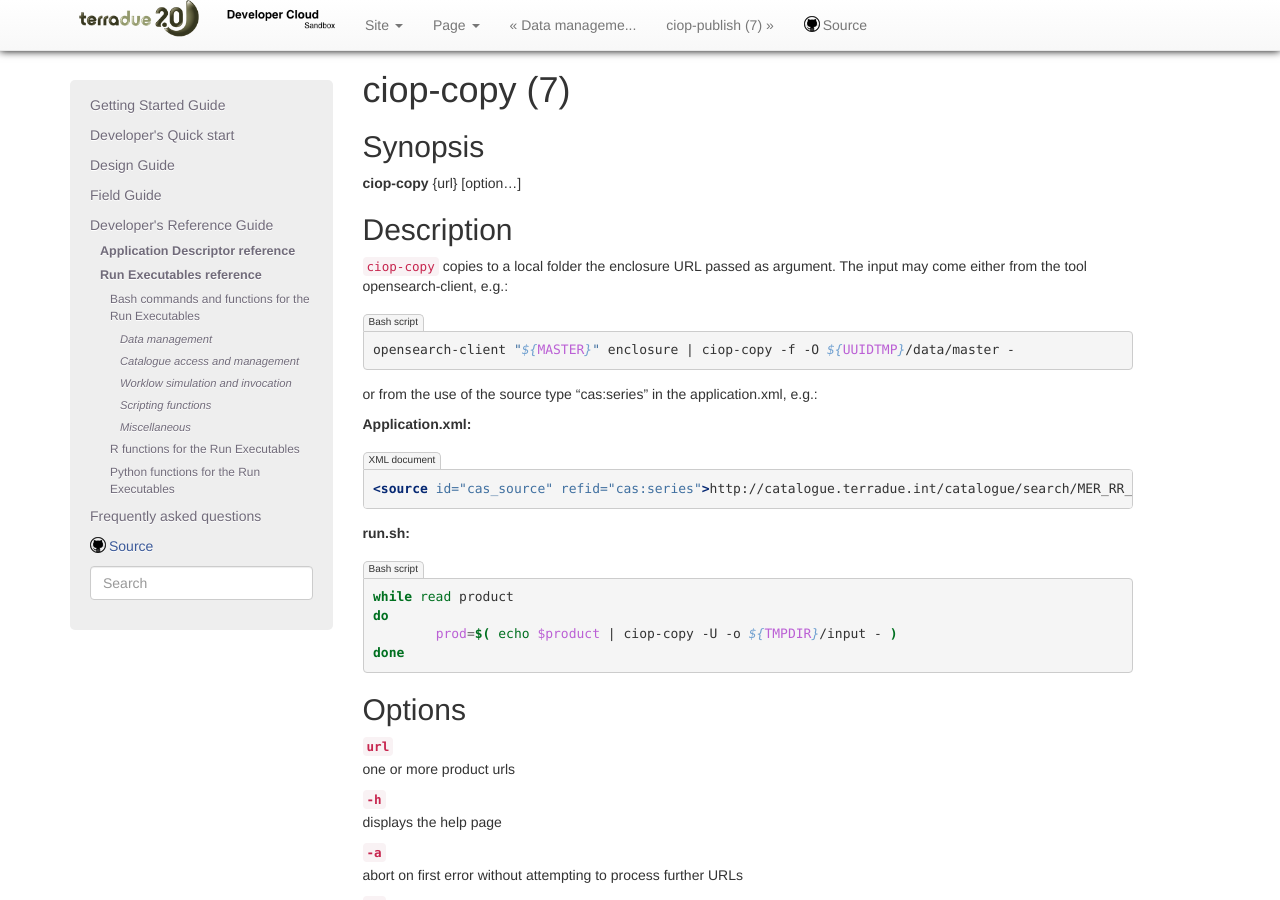
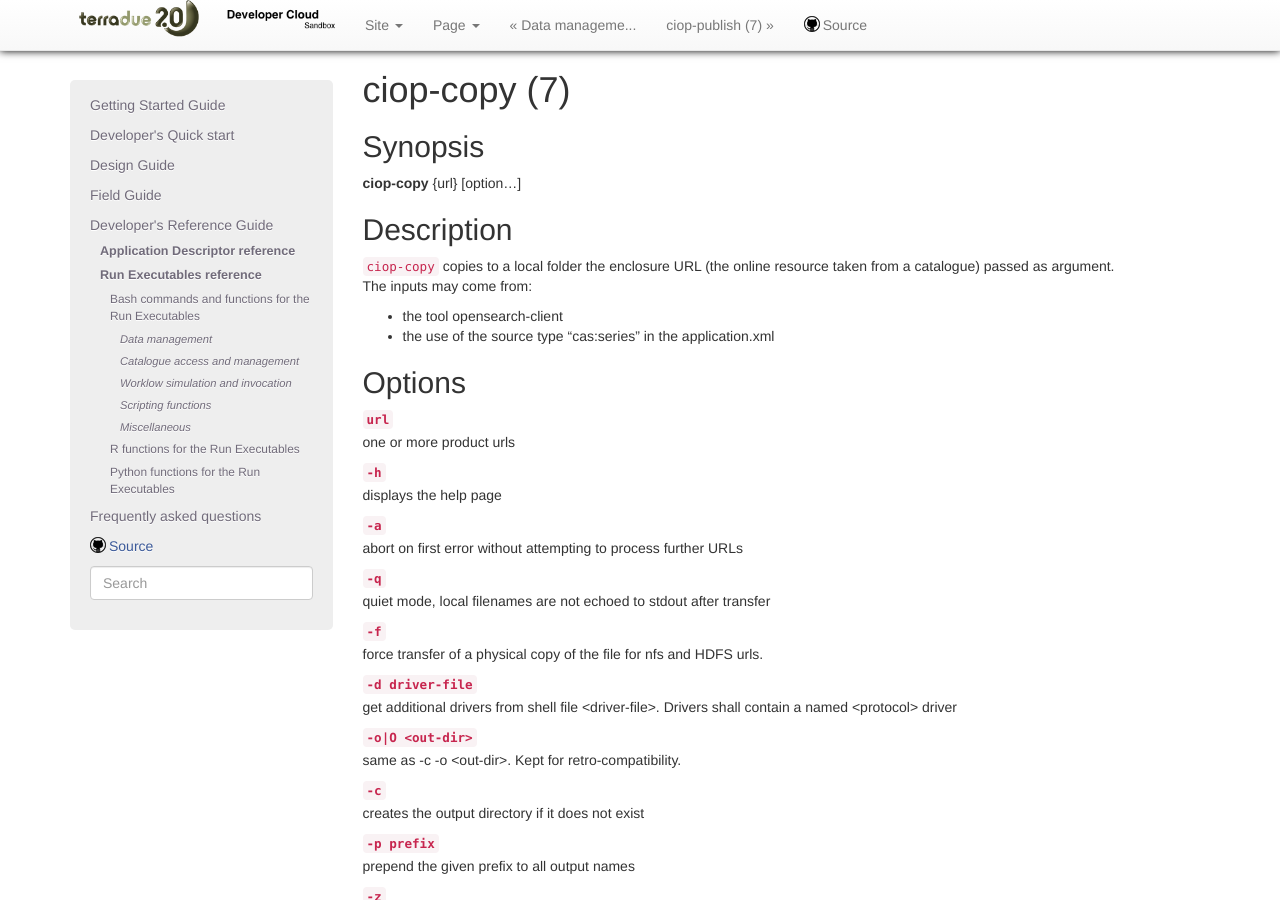
Before and after one commit to Terradue/doc-developer-sandbox, a Sphinx documentation site: the page built from source/reference/man/bash_commands_functions/data/ciop-copy.rst, in a window 1280 px wide and 900 px high. Built offline with Sphinx 7.4.7, drawn with Linux system fonts in a browser that asks for light colours; pages that are not in the unit, such as notebooks, are missing from menus; some of the changed text lies outside the part shown.

Commit message:
Ready for revision

```diff
--- a/source/reference/man/bash_commands_functions/data/ciop-copy.rst
+++ b/source/reference/man/bash_commands_functions/data/ciop-copy.rst
@@ -9,28 +9,11 @@
 Description
 -----------
 
-``ciop-copy`` copies to a local folder the enclosure URL passed as argument. The input may come either from the tool opensearch-client, e.g.:
+``ciop-copy`` copies to a local folder the enclosure URL (the online resource taken from a catalogue) passed as argument. The inputs may come from:
 
-.. code-block:: bash
+* the tool opensearch-client
+* the use of the source type "cas:series" in the application.xml
 
-	opensearch-client "${MASTER}" enclosure | ciop-copy -f -O ${UUIDTMP}/data/master -
-
-or from the use of the source type "cas:series" in the application.xml, e.g.:
-
-**Application.xml:**
-
-.. code-block:: xml
-
-	<source id="cas_source" refid="cas:series">http://catalogue.terradue.int/catalogue/search/MER_RR__1P/description</source>
-
-**run.sh:**
-
-.. code-block:: bash
-
-	while read product
-	do
-		prod=$( echo $product | ciop-copy -U -o ${TMPDIR}/input - )
-	done
 
 Options
 -------
@@ -132,6 +115,32 @@
 
 * 1 resource pointed by input URL does not exist
 
+Examples
+--------
+
+Input from opensearch-client:
+
+.. code-block:: bash
+
+	opensearch-client "${MASTER}" enclosure | ciop-copy -f -O ${UUIDTMP}/data/master -
+
+Input from the use of the source type "cas:series" in the application.xml, e.g.:
+
+**Application.xml:**
+
+.. code-block:: xml
+
+	<source id="cas_source" refid="cas:series">http://catalogue.terradue.int/catalogue/search/MER_RR__1P/description</source>
+
+**run.sh:**
+
+.. code-block:: bash
+
+	while read product
+	do
+		prod=$( echo $product | ciop-copy -U -o ${TMPDIR}/input - )
+	done
+
 
 Author
 ------
```
